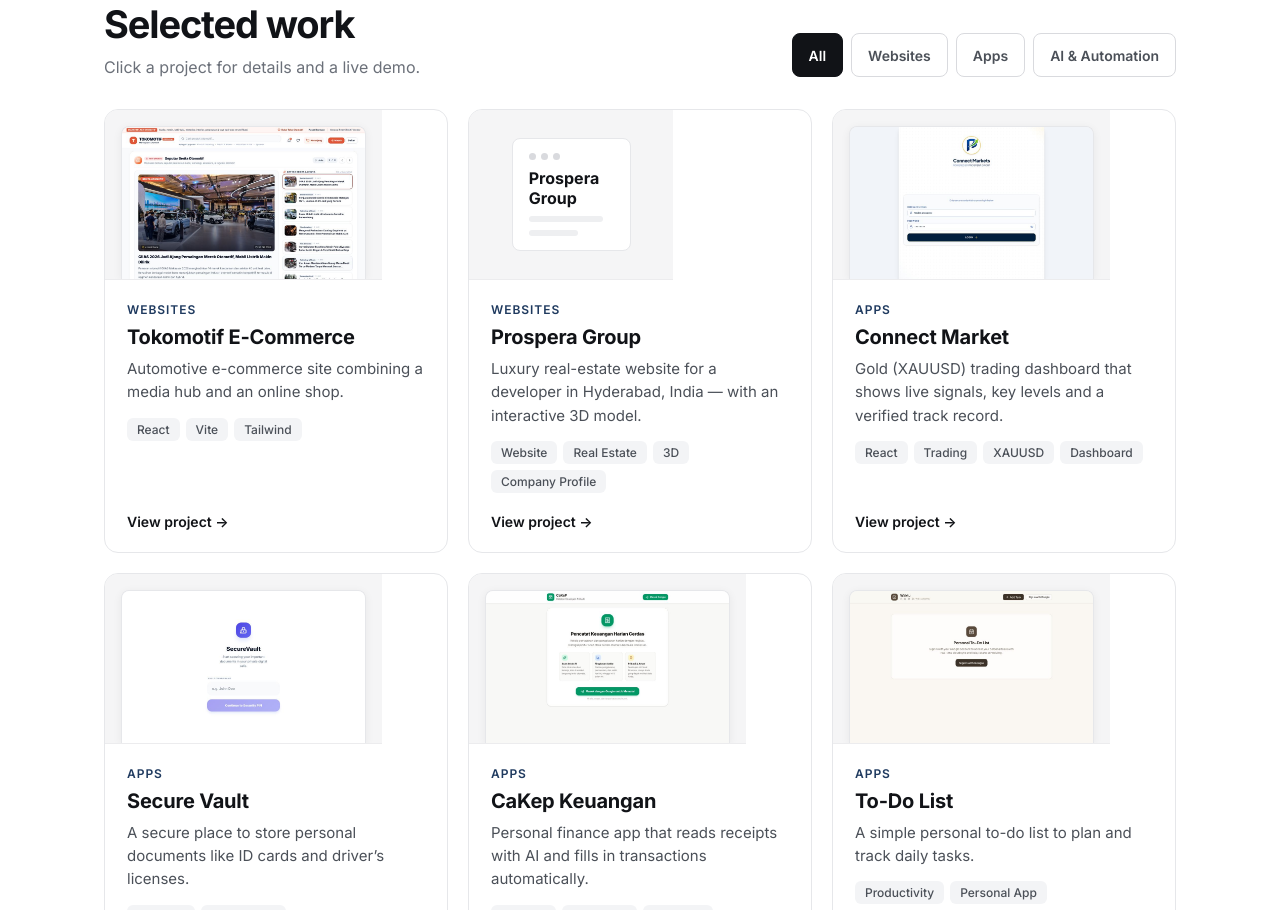
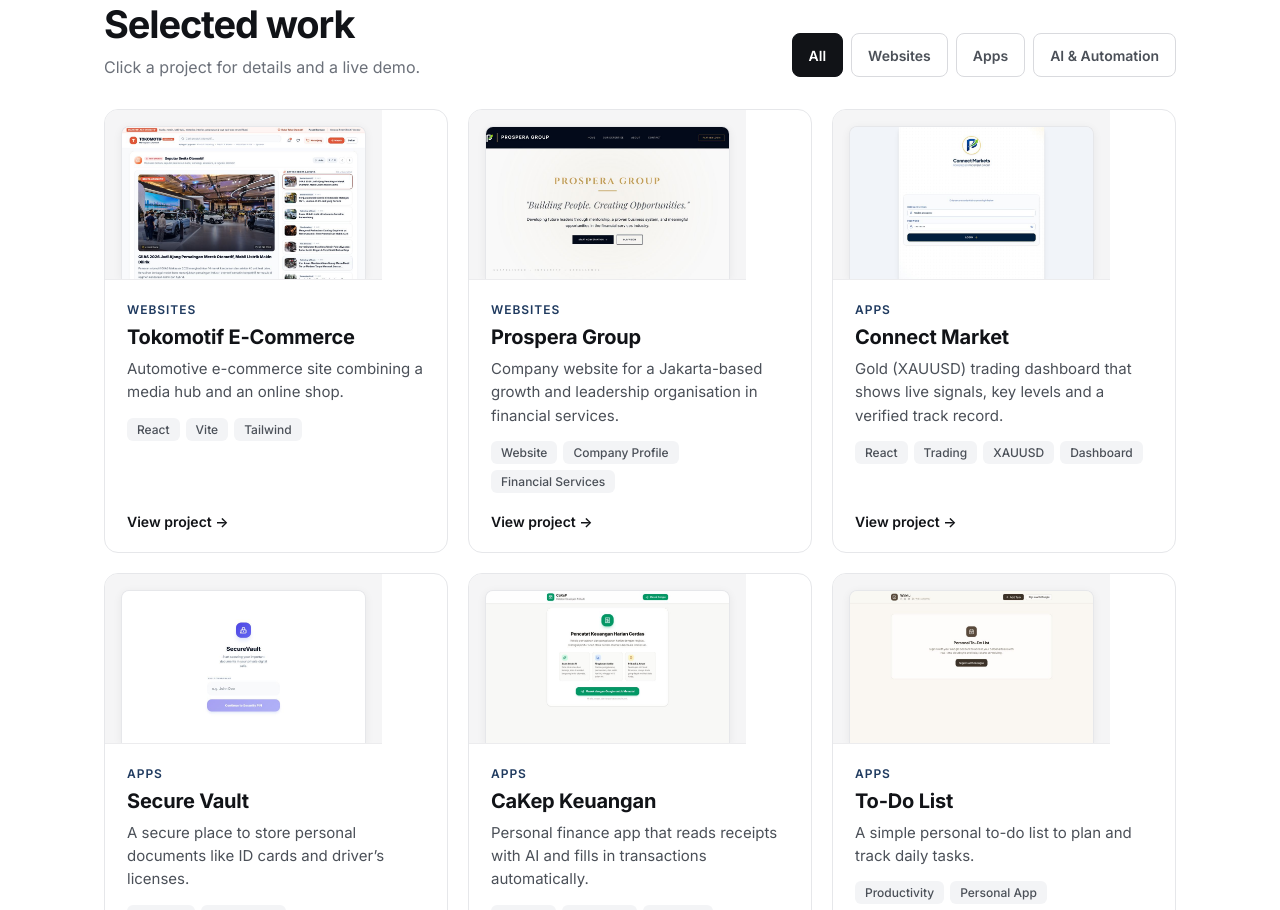
Before and after one commit to Yunuslau/yunuslau.github.io, a plain HTML site: page index.html in a window 1280 px wide. Shown: the part 880-1790 px from the top of the page. Drawn offline with Linux system fonts and the light colour scheme.

Commit message:
Rewrite Prospera description for the correct site and add its screenshot
Co-Authored-By: Claude Opus 5.5 <noreply@anthropic.com>
Claude-Session: https://claude.ai/code/session_015vcvyCNXMBqLnmWFVWN13C

```diff
--- a/index.html
+++ b/index.html
@@ -220,10 +220,10 @@ const P = [
     short:'Automotive e-commerce site combining a media hub and an online shop.',
     long:'An automotive platform with two sides: a media section for articles and content, and a shop where sellers list products, with ratings and sales counts.',
     features:['Media section for automotive content','Online shop with seller pages','Product ratings and sold counters'], tags:['React','Vite','Tailwind'] },
-  { id:'prospera', cat:'Websites', name:'Prospera Group', demo:'https://prosperagroup.vercel.app/', label:'Open website',
-    short:'Luxury real-estate website for a developer in Hyderabad, India — with an interactive 3D model.',
-    long:'A corporate website for Prospera Group, a luxury real-estate, wellness and lifestyle developer in Hyderabad. It showcases three developments — The Estates township, AARKA wellness centre and AYARA resort — with a project gallery, an interactive 3D architectural model visitors can rotate and zoom, and a clear path to contact the sales team.',
-    features:['Showcase of three projects: The Estates, AARKA and AYARA','Interactive 3D model — drag, rotate and zoom','Project gallery and key facts (acreage, residences)','Contact and enquiry flow for prospective buyers'], tags:['Website','Real Estate','3D','Company Profile'] },
+  { id:'prospera', thumb:'web-prospera.jpg', cat:'Websites', name:'Prospera Group', demo:'https://prosperagroup.vercel.app/', label:'Open website',
+    short:'Company website for a Jakarta-based growth and leadership organisation in financial services.',
+    long:'A corporate website for Prospera Group, a Jakarta-based organisation in the financial services industry focused on building people and creating opportunities. The site presents the company’s philosophy, five areas of expertise and mission in an elegant, premium style, with clear calls to start a conversation and a partner login.',
+    features:['Hero with brand tagline: “Building People. Creating Opportunities.”','Four pillars: Trust, Growth, Partnership and Opportunity','Five expertise areas, from business development to training and mentorship','About, mission and contact sections with a partner login'], tags:['Website','Company Profile','Financial Services'] },
   { id:'connect', thumb:'web-connect.jpg', cat:'Apps', name:'Connect Market', demo:'https://connect-markets.vercel.app/', label:'Open live demo',
     short:'Gold (XAUUSD) trading dashboard that shows live signals, key levels and a verified track record.',
     long:'A members-only trading dashboard for Prospera Group, powered by my XAUUSD Telegram bot. Traders log in to see the current signal status, the full trade setup and the market structure behind it, then check how past signals actually performed — win rate by month, wins and losses, and the last 50 signals.',
```
Also changed, not shown: images/web-prospera.jpg (added).
